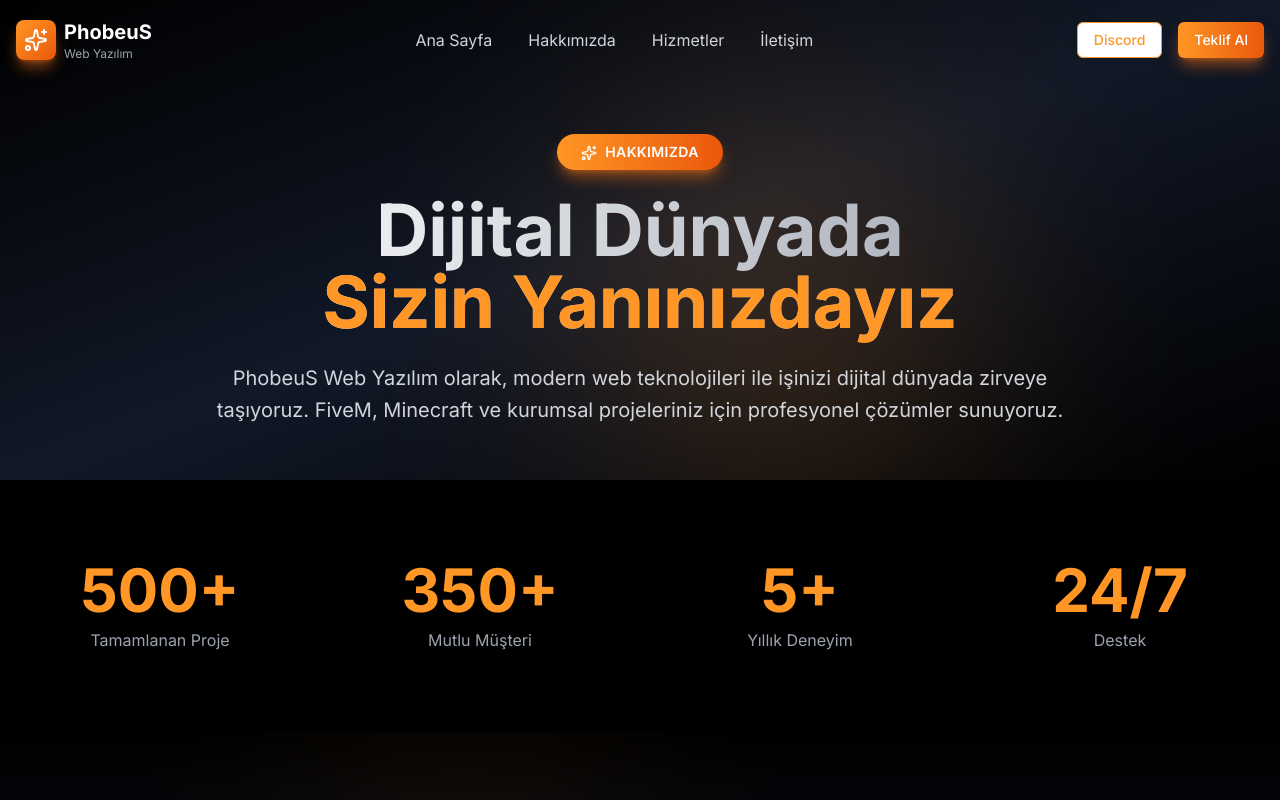
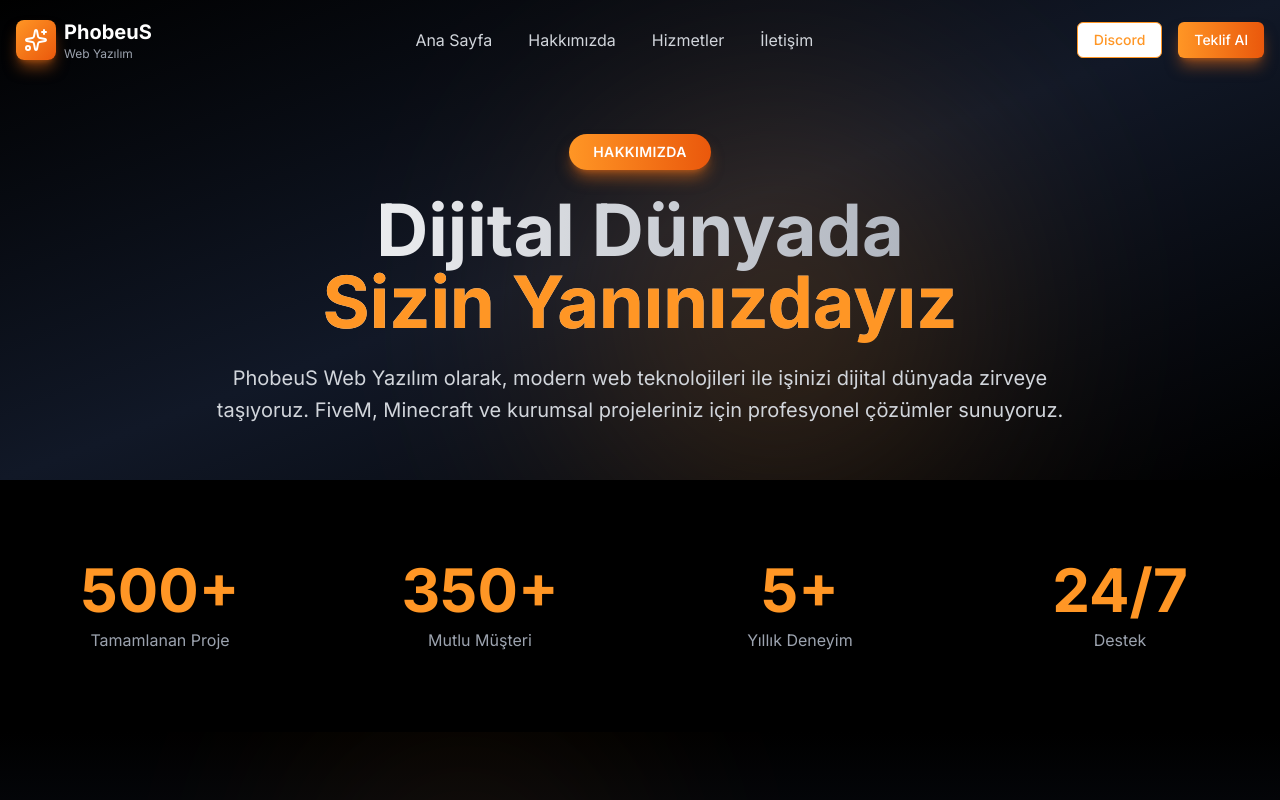
Before and after one commit to SanalLord/dodo, a Next.js app: page /hakkimizda in a window 1280 px wide. Shown: the top 800 px of the page. Built offline with nearby package versions, Linux system fonts and the light colour scheme.

Commit message:
Update page.js

```diff
--- a/app/hakkimizda/page.js
+++ b/app/hakkimizda/page.js
@@ -126,7 +126,6 @@ export default function About() {
           >
             <motion.div variants={fadeInUp} className="mb-6">
               <span className="inline-block px-6 py-2 bg-gradient-to-r from-[#ff9625] to-orange-600 rounded-full text-sm font-semibold tracking-wide uppercase shadow-lg shadow-orange-500/50">
-                <Sparkles className="inline-block w-4 h-4 mr-2" />
                 Hakkımızda
               </span>
             </motion.div>
```
